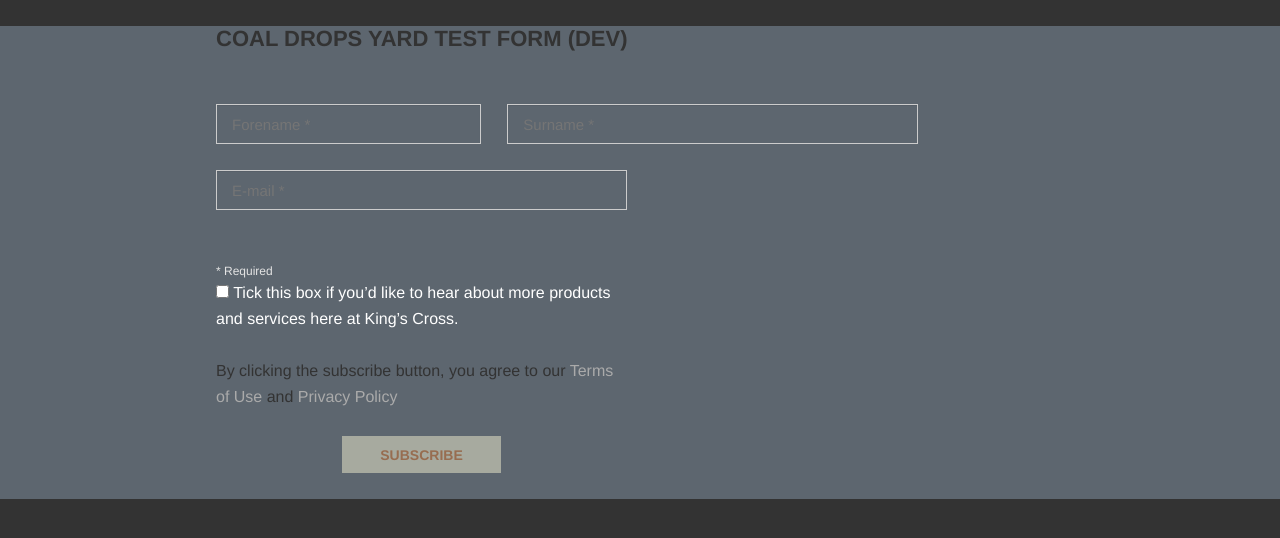
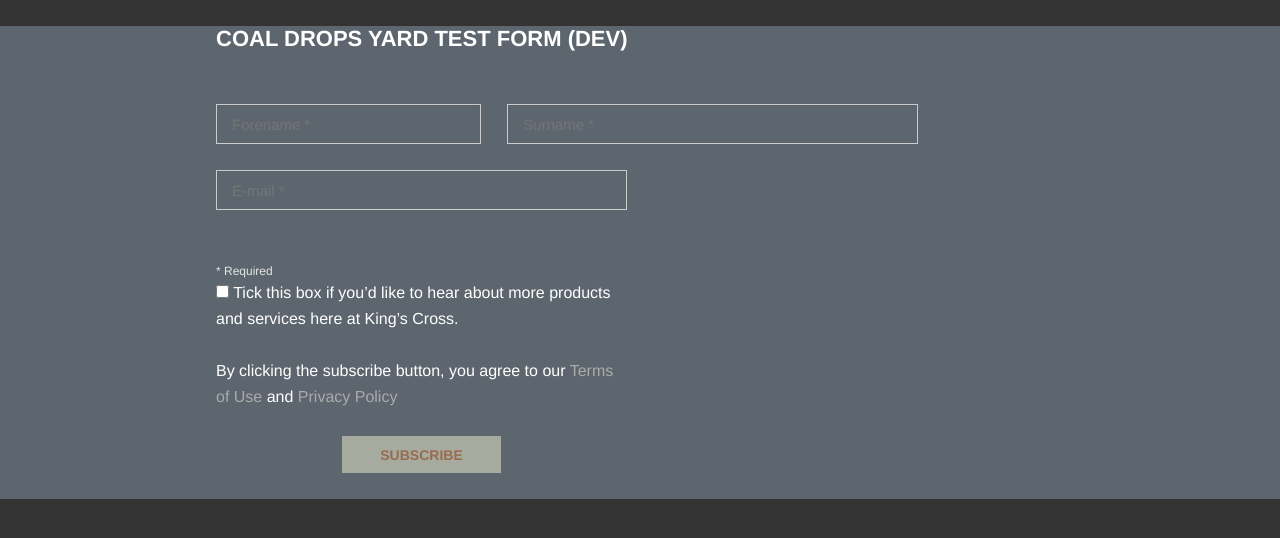
Before and after one commit to cthompson-hitachi/cthompson-hitachi.github.io, a plain HTML site: page form_coaldropsyard_DEVv1.html in a window 1280 px wide. Drawn offline with Linux system fonts and the light colour scheme; a small style sheet from the web is missing; a web font is replaced by a local one.

Commit message:
CDY SignUp

```diff
--- a/form_coaldropsyard_DEVv1.html
+++ b/form_coaldropsyard_DEVv1.html
@@ -16,7 +16,7 @@
 
 <div class="wrapper  wrapper--form  contact__wrapper" style="background-color:#5D666F;">
 <div class="wrapper--form__table-cell">
-<h1>Coal Drops Yard Test Form (DEV)</h1>
+<h1 style="color:white;">Coal Drops Yard Test Form (DEV)</h1>
 <form action="https://analytics-eu.clickdimensions.com/forms/h/aFo2Na9ZKW0yVbJ5cWb77e" method="post" class="contact__form   form">
 <div class="form__row  layout">
 
@@ -53,7 +53,7 @@
 <input id="web_globaloptout" name="web_globaloptout" type="checkbox" unchecked onclick="changeValueCheckbox(this)" />
 
 Tick this box if you’d like to hear about more products and services here at King’s Cross.</p>
-<p style="text-align: left;">
+<p style="text-align: left;color:white;">
 By clicking the subscribe button, you agree to our <a href="https://www.kingscross.co.uk/terms" class data-effect target="_blank">Terms of Use</a> and <a href="https://www.kingscross.co.uk/privacy-policy" class data-effect target="_blank">Privacy Policy</a>
 </p>
 <button class="btn btn--bold btn--bold--reg" type="submit">Subscribe</button>
```
